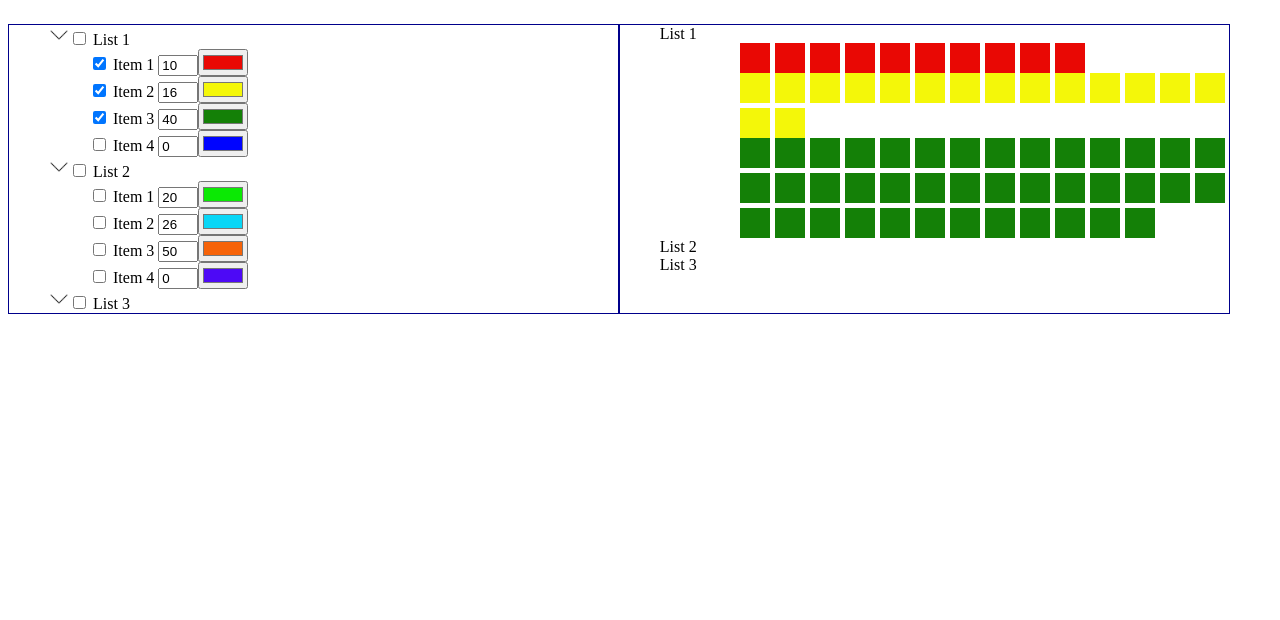
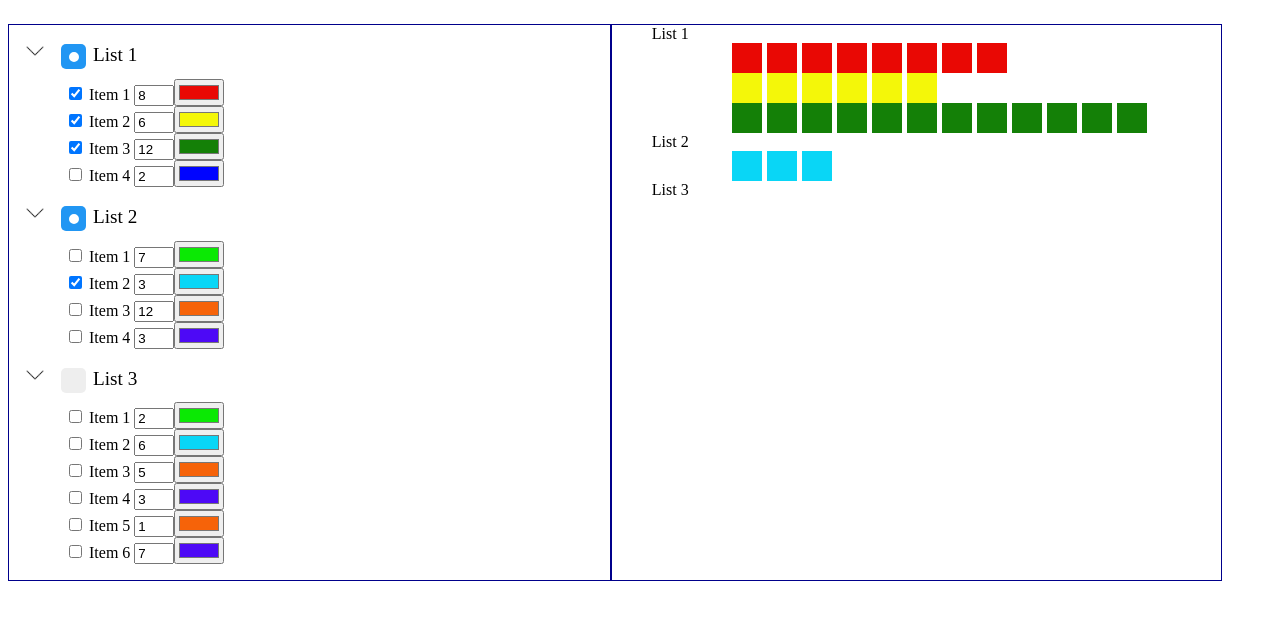
Before and after one commit to leokotman/list_items_noui, a Vue app: page / in a window 1280 px wide. Shown: the top 620 px of the page. Built offline with nearby package versions, Linux system fonts and the light colour scheme.

Commit message:
checkbox diff styles on someChecked/allChecked

```diff
--- a/src/App.vue
+++ b/src/App.vue
@@ -18,31 +18,35 @@ export default {
         {
           title: "List 1",
           items: [
-            { name: "Item 1", quantity: 10, color: "#E90804", checked: true },
-            { name: "Item 2", quantity: 16, color: "#F4F709", checked: true },
-            { name: "Item 3", quantity: 40, color: "#148007", checked: true },
-            { name: "Item 4", quantity: 0, color: "#0004FF", checked: false },
+            { name: "Item 1", quantity: 8, color: "#E90804", checked: true },
+            { name: "Item 2", quantity: 6, color: "#F4F709", checked: true },
+            { name: "Item 3", quantity: 12, color: "#148007", checked: true },
+            { name: "Item 4", quantity: 2, color: "#0004FF", checked: false },
           ],
-          itemsShown: true,
           allChecked: false,
           someChecked: true,
         },
         {
           title: "List 2",
           items: [
-            { name: "Item 1", quantity: 20, color: "#0BE904", checked: false },
-            { name: "Item 2", quantity: 26, color: "#09D6F6", checked: false },
-            { name: "Item 3", quantity: 50, color: "#F66309", checked: false },
-            { name: "Item 4", quantity: 0, color: "#4D09F6", checked: false },
+            { name: "Item 1", quantity: 7, color: "#0BE904", checked: false },
+            { name: "Item 2", quantity: 3, color: "#09D6F6", checked: true },
+            { name: "Item 3", quantity: 12, color: "#F66309", checked: false },
+            { name: "Item 4", quantity: 3, color: "#4D09F6", checked: false },
           ],
-          itemsShown: true,
           allChecked: false,
-          someChecked: false,
+          someChecked: true,
         },
         {
           title: "List 3",
-          items: [],
-          itemsShown: true,
+          items: [
+            { name: "Item 1", quantity: 2, color: "#0BE904", checked: false },
+            { name: "Item 2", quantity: 6, color: "#09D6F6", checked: false },
+            { name: "Item 3", quantity: 5, color: "#F66309", checked: false },
+            { name: "Item 4", quantity: 3, color: "#4D09F6", checked: false },
+            { name: "Item 5", quantity: 1, color: "#F66309", checked: false },
+            { name: "Item 6", quantity: 7, color: "#4D09F6", checked: false },
+          ],
           allChecked: false,
           someChecked: false,
         },
--- a/src/assets/views/CreateLists.vue
+++ b/src/assets/views/CreateLists.vue
@@ -19,4 +19,8 @@ export default {
 };
 </script>
 
-<style scoped></style>
+<style scoped>
+ul {
+  padding: 0 1rem;
+}
+</style>
--- a/src/components/TheList.vue
+++ b/src/components/TheList.vue
@@ -1,19 +1,21 @@
 <template>
-  <div>
+  <section>
     <img
       src="../assets/img/icons8-expand-arrow-50.png"
-      :class="'list_arrow' + (!list.itemsShown ? ' list_arrow-closed' : '')"
-      @click="list.itemsShown = !list.itemsShown"
+      :class="'list_arrow' + (!itemsShown ? ' list_arrow-closed' : '')"
+      @click="itemsShown = !itemsShown"
     />
-    <label :for="list.title + '_' + index">
+    <label :for="list.title + '_' + index" class="container">
       <input
         type="checkbox"
         :id="list.title + '_' + index"
         v-model="allChecked"
+        :class="checkBoxClass"
       />
+      <span class="checkmark"></span>
       {{ list.title }}
     </label>
-    <ul class="items_list" v-show="list.itemsShown">
+    <ul class="items_list" v-show="itemsShown">
       <li v-for="(item, i) in list.items" :key="i">
         <label
           :for="item.name + '_' + index + '_' + i"
@@ -36,7 +38,7 @@
         <input type="color" v-model="item.color" />
       </li>
     </ul>
-  </div>
+  </section>
 </template>
 
 <script>
@@ -46,19 +48,20 @@ export default {
     return {
       allChecked: false,
       selectedItems: [],
+      someChecked: false,
+      itemsShown: false,
     };
   },
   methods: {
     selectAll() {
-      if (this.list.allChecked) {
-        // this.allChecked = true;
+      if (this.allChecked) {
         const selected = this.list.items.forEach((item) => {
           return (item.checked = true);
         });
         console.log("selectAll allChecked worked");
-        this.list.someChecked = false;
+        this.someChecked = false;
         this.selectedItems = selected;
-      } else if (this.list.someChecked) {
+      } else if (this.someChecked) {
         console.log("selectAll someChecked worked");
       } else {
         // this.allChecked = false;
@@ -72,15 +75,36 @@ export default {
       let checkedItemsArr = this.list.items.filter(
         (item) => item.checked == true
       );
-      if (checkedItemsArr.length === this.list.items.length) {
+      if (
+        checkedItemsArr.length === this.list.items.length &&
+        this.list.items.length > 0
+      ) {
         console.log("allChecked = true");
         return (this.allChecked = true);
       } else if (checkedItemsArr.length > 0) {
         console.log("list.someChecked = true");
-        return (this.list.someChecked = true), (this.allChecked = false);
+        return (this.someChecked = true), (this.allChecked = false);
       } else {
         console.log("allChecked = false");
-        return (this.allChecked = false), (this.list.someChecked = false);
+        return (this.allChecked = false), (this.someChecked = false);
+      }
+    },
+    countItemsInList() {
+      if (this.list.items.length > 0) {
+        return (this.itemsShown = true);
+      } else {
+        return (this.itemsShown = false);
+      }
+    },
+  },
+  computed: {
+    checkBoxClass: function () {
+      if (this.someChecked) {
+        return "someChecked";
+      } else if (this.allChecked) {
+        return "allChecked";
+      } else {
+        return "notChecked";
       }
     },
   },
@@ -89,11 +113,100 @@ export default {
       this.list.allChecked = !this.list.allChecked;
       this.selectAll();
     },
+    someChecked() {
+      this.list.someChecked = this.someChecked;
+    },
+  },
+  created() {
+    this.countCheckedItems();
+    this.countItemsInList();
   },
 };
 </script>
 
 <style scoped>
+section {
+  margin: 1rem 0 1rem;
+}
+
+.container {
+  display: inline-block;
+  position: relative;
+  padding-left: 2rem;
+  margin-left: 1rem;
+  margin-bottom: 0.8rem;
+  cursor: pointer;
+  font-size: 1.2rem;
+  -webkit-user-select: none;
+  -moz-user-select: none;
+  -ms-user-select: none;
+  user-select: none;
+}
+
+/* Hide the browser's default checkbox */
+.container input {
+  position: absolute;
+  opacity: 0;
+  cursor: pointer;
+  height: 0;
+  width: 0;
+}
+
+/* Create a custom checkbox */
+.checkmark {
+  position: absolute;
+  top: 0;
+  left: 0;
+  height: 25px;
+  width: 25px;
+  background-color: #eee;
+  border-radius: 5px;
+}
+
+/* On mouse-over, add a grey background color */
+.container:hover input ~ .checkmark {
+  background-color: #ccc;
+}
+
+/* When the checkbox is checked, add a blue background */
+.container input:checked ~ .checkmark,
+.container input.someChecked ~ .checkmark {
+  background-color: #2196f3;
+}
+
+/* Create the checkmark/indicator (hidden when not checked) */
+.checkmark:after {
+  content: "";
+  position: absolute;
+  display: none;
+}
+/* Show the checkmark when checked */
+.container input:checked ~ .checkmark:after {
+  display: block;
+}
+
+/* Style the someChecked indicator */
+.container input.someChecked ~ .checkmark:after {
+  display: block;
+  left: 8px;
+  top: 8px;
+  border: solid white;
+  border-width: 5px;
+  border-radius: 50%;
+}
+/* Style the allChecked indicator */
+.container input.allChecked ~ .checkmark:after {
+  left: 9px;
+  top: 5px;
+  width: 5px;
+  height: 10px;
+  border: solid white;
+  border-width: 0 3px 3px 0;
+  -webkit-transform: rotate(45deg);
+  -ms-transform: rotate(45deg);
+  transform: rotate(45deg);
+}
+
 .items_list {
   list-style-type: none;
 }
```
